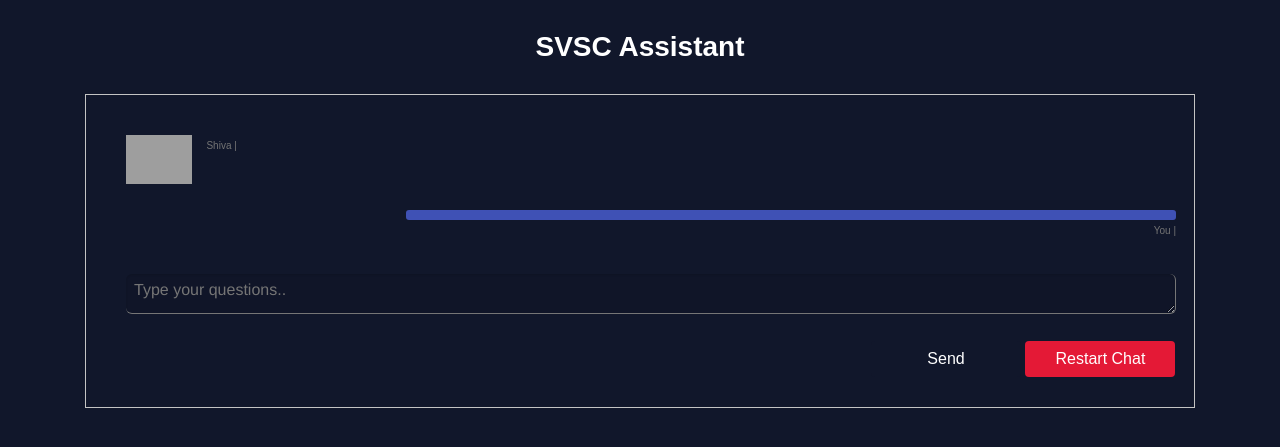
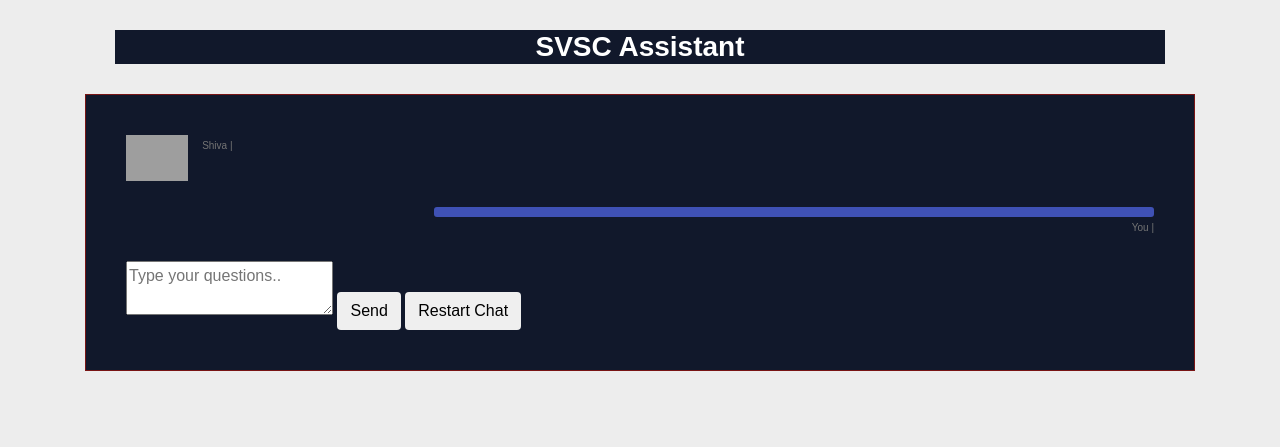
Before and after one commit to bibekitani34/Flask_demo-2, a Flask app: page / in a window 1280 px wide. Shown: the top 447 px of the page. Run offline with Flask 2, Linux system fonts and the light colour scheme; parts of the project's set-up code (start-up, migrations or seed data) failed here and were passed over; some libraries are stand-ins or nearby versions; grey boxes are pictures that could not be loaded.

Commit message:
Update index.html

```diff
--- a/templates/index.html
+++ b/templates/index.html
@@ -16,162 +16,17 @@
     <link href="https://cdnjs.cloudflare.com/ajax/libs/font-awesome/4.7.0/css/font-awesome.css" type="text/css" rel="stylesheet">
 </head>
 <style>
-    body {
-        font-family: Arial, Helvetica, sans-serif;
-    }
-
-    * {
-        box-sizing: border-box;
-        margin: 0;
-        padding: 0;
-        background-color: #11172B;
-    }
-    /* Button used to open the chat form - fixed at the bottom of the page */
-    /* .open-button {
-      background-color: #11172B;
-      color: white;
-      padding: 16px 20px;
-      border: none;
-      cursor: pointer;
-      opacity: 0.8;
-      position: fixed;
-      bottom: 23px;
-      right: 28px;
-      width: 280px;
-    }
-     */
-    /* The popup chat - hidden by default */
-    /* .chat-popup {
-      display: none;
-      position: fixed;
-      bottom: 0;
-      right: 15px;
-      border: 3px solid #f1f1f1;
-      z-index: 9;
-    }
-     */
-    /* Add styles to the form container */
-    /* .form-container {
-      max-width: 300px;
-      padding: 100px;
-      background-color: white;
-
-    } */
-    /* Full-width textarea */
-    /* .form-container textarea {
-      width: 300;
-      padding: 15px;
-      margin: 5px 0 22px 0;
-      border: none;
-      background: #f1f1f1;
-      resize: none;
-      min-height: 20px;
-      position: absolute;
-      right:45px;
-      bottom:70px;
-
-    } */
-    /* When the textarea gets focus, do something */
-    /* .form-container textarea:focus {
-      background-color: #ddd;
-      outline: none;
-    } */
-    /* Set a style for the submit/send button */
-
-    .form-container .btn {
-        background-color: #11172B;
-        color: white;
-        /* padding: 16px 20px; */
-        border: none;
-        cursor: pointer;
-        width: 150px;
-        margin-bottom: 10px;
-        /* opacity: 0.8; */
-        text-decoration: none;
-        /* position: relative;
-      top:100px;
-       */
-        position: relative;
-        left: 745px;
-        top: 20px;
-    }
-    /* Add a red background color to the cancel button */
-    /* .form-container .cancel {
-    } */
-    /* Add some hover effects to buttons */
-
-    .form-container .btn:hover,
-    .open-button:hover {
-        opacity: 1;
-    }
-    /*
-    p{
-        width: 100%;
-        padding: 15px;
-        margin: 5px 0 22px 0;
-        border: none;
-        background-color: rgb(180, 174, 174);
-        min-height: 20px;
-
-
-    }
-
-    span{
-        font-weight: bold;
-    } */
-
-    h2 {
-        text-align: center;
-        background-color: #E41936;
-        color: white;
-        font-family: 'Roboto Condensed', sans-serif;
-        font-weight: bold;
-        padding: 20px;
-        font-size: 40px;
-        position: absolute;
-        width: 100%;
-    }
-    /*
-    form{
-        position:absolute;
-        left:600px;
-        top:250px;
-    } */
-
-    h1 {
-        width: 170px;
-        position: relative;
-        bottom: 90px;
-        right: 30px;
-        text-align: center;
-        background-color: #E41936;
-        color: white;
-        font-family: 'Roboto Condensed', sans-serif;
-    }
-
-    .btn {
-        display: inline-block;
-    }
-
-    .cancel {
-        background-color: #E41936 !important;
-    }
-    /*
-
-    STARTS HERE
-
-    */
-
-    body {
+     body {
         font-family: sans-serif !important;
     }
 
     .bg-funky {
-        background: #11172B;
+        background: #EDEDED;
     }
 
     .heading {
-        color: #fff;
+        background-color: #11182B;
+        color: white;
         margin: 30px;
         font-weight: 600;
     }
@@ -181,7 +36,7 @@
     }
 
     .inbox_msg {
-        border: 1px solid #c4c4c4;
+        border: 1px solid #791515;
         clear: both;
         overflow: hidden;
     }
@@ -284,11 +139,6 @@
         margin: 3px 0 0;
     }
 
-    .time_date.time {
-        position: relative;
-        right: 50px;
-    }
-
     .received_withd_msg {
         width: 70%;
     }
@@ -296,6 +146,8 @@
     .mesgs {
         float: left;
         padding: 40px;
+        width: 100%;
+        background-color: #11182B;
     }
 
     .sent_msg p {
@@ -306,8 +158,6 @@
         color: #fff;
         padding: 5px 10px 5px 12px;
         width: 100%;
-        position: relative;
-        right: 50px;
     }
 
     .outgoing_msg {
@@ -351,6 +201,8 @@
 
     .messaging {
         background: #fff;
+        width: 100%;
+        min-width: 500px;
     }
 
     .msg_history {
@@ -370,45 +222,61 @@
         border-bottom: dotted 1px;
     }
 
-    textarea {
-        margin-top: 10px;
-        margin-left: 50px;
-        width: 1050px;
-        height: 40px;
-        -moz-border-bottom-colors: none;
-        -moz-border-left-colors: none;
-        -moz-border-right-colors: none;
-        -moz-border-top-colors: none;
-        background: none repeat scroll 0 0 rgba(0, 0, 0, 0.07);
-        border-color: -moz-use-text-color #FFFFFF #FFFFFF -moz-use-text-color;
-        border-image: none;
-        border-radius: 6px 6px 6px 6px;
-        border-style: none solid solid none;
-        border-width: medium 1px 1px medium;
-        box-shadow: 0 1px 2px rgba(0, 0, 0, 0.12) inset;
-        color: #555555;
-        font-family: "Helvetica Neue", Helvetica, Arial, sans-serif;
-        font-size: 1em;
-        line-height: 1.4em;
-        padding: 5px 8px;
-        transition: background-color 0.2s ease 0s;
-        position: relative;
-        left: -50px;
-    }
-
-    textarea:focus {
-        background: none repeat scroll 0 0 #FFFFFF;
-        outline-width: 0;
-    }
-
-    .btn.send:hover {
-        background-color: rgb(8, 71, 71);
+    #title {
+        font-size: 30px;
+        font-weight: bold;
+        justify-self: center;
+        background-color: #E31A36;
+        text-align: center;
+        color: white;
     }
     /*
     a.cancel{
         text-decoration: none !important;
         background-color: #E41936;
     } */
+
+    input {
+        display: block;
+        width: 100%;
+        padding: 20px;
+        margin: 0px;
+        border: none;
+        box-sizing: border-box;
+    }
+
+    input:focus {
+        outline: none;
+    }
+
+    #buttons {
+        padding: 10px;
+        display: flex;
+        justify-content: flex-end;
+        gap: 10px;
+    }
+
+    #buttons button {
+        border: 1px solid #E31A36;
+        color: whitesmoke;
+        background-color: #E31A36;
+        min-height: 30px;
+        opacity: 0.6s;
+        transition: 0.3s;
+    }
+
+    #buttons button:hover {
+        cursor: pointer;
+        background-color: whitesmoke;
+        border: 1px solid #E31A36;
+        color: turquoise;
+        opacity: 1;
+    }
+
+    #buttons button:nth-child(2) {
+        background-color: #11182B;
+        border: 1px solid #11182B;
+    }
 </style>
 
 <body class="bg-funky">
```
